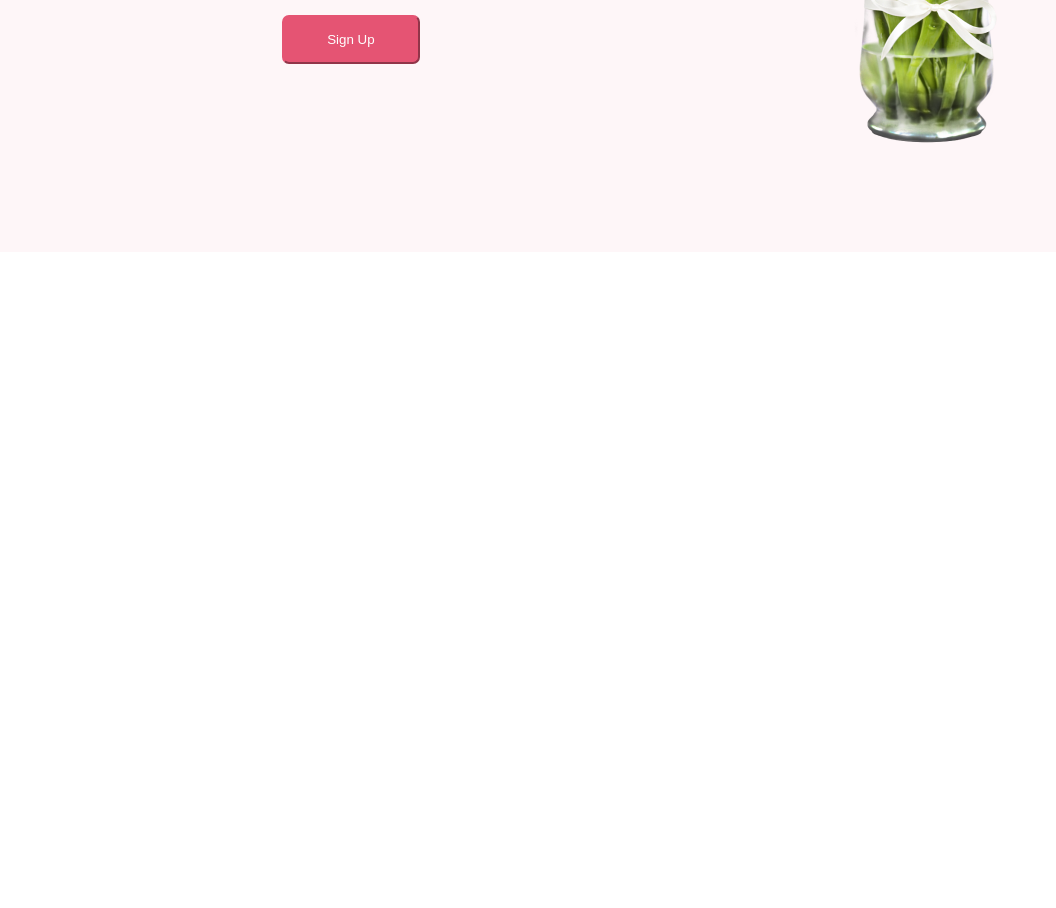
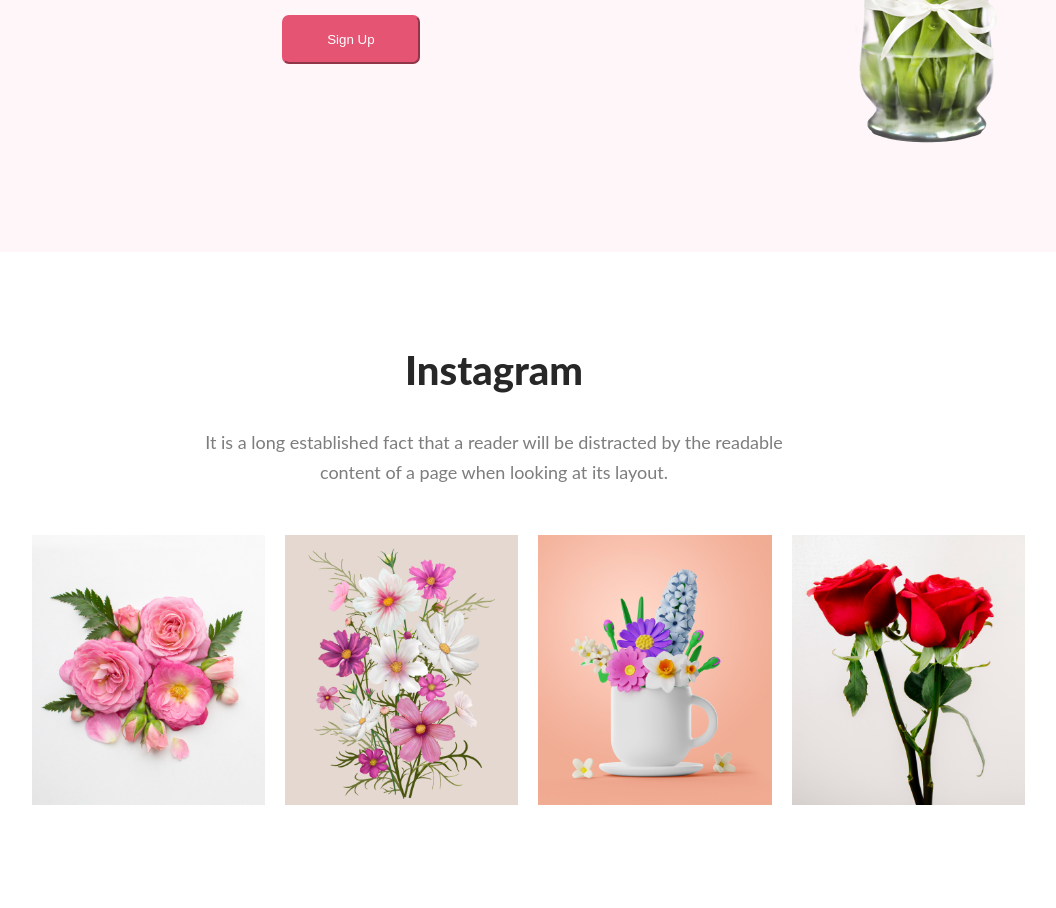
Before and after one commit to nishattasnimnishu/first-assignment, a plain HTML site: page index.html in a window 1280 px wide. Shown: the part 2543-3451 px from the top of the page, without its empty margins (146-1202 px from the left). Before the commit the page ends 2803 px from the top, so only its background shows below. Drawn offline with nearby package versions, Linux system fonts and the light colour scheme.

Commit message:
three complete

```diff
--- a/index.html
+++ b/index.html
@@ -88,3 +88,15 @@
             </div>
         </section>
         <!-- main section two end -->
+        <!-- main section three start -->
+        <section class="instagram">
+            <h2 class="instagram-h2">Instagram</h2>
+            <p class="instagram-p">It is a long established fact that a reader will be distracted by the readable <br>content of a page when looking at its layout.</p>
+            <div class="instagram-container">
+                <img class="instagrams" src="images/Flower 01.png" alt="">
+                <img class="instagrams" src="images/Rectangle 4.png" alt="">
+                <img class="instagrams" src="images/Rectangle 5.png" alt="">
+                <img class="instagrams" src="images/Rectangle 6.png" alt="">
+            </div>
+        </section>
+        <!-- main section three end -->
--- a/styles/style.css
+++ b/styles/style.css
@@ -187,3 +187,34 @@ body{
 
 }
 /* main section two end */
+/* main section three start */
+.instagram{
+    background-color: #FFF;
+    padding: 60px 100px 100px 100px;
+}
+.instagram-h2{
+    text-align: center;
+    color: #272727;
+    font-family: Lato;
+    font-size: 40px;
+    font-weight: 800;
+}
+.instagram-p{
+    text-align: center;
+    color: rgba(39, 39, 39, 0.60);
+    font-family: Lato;
+    font-size: 18px;
+    font-weight: 400;
+    line-height: 30px;
+    padding-bottom: 30px;
+}
+.instagram-container{
+    height: 270px;
+    width: 300px;
+    display: flex;
+    padding-left: 50px;
+}
+.instagrams{
+    padding-left: 20px;
+}
+/* main section three end */
```
